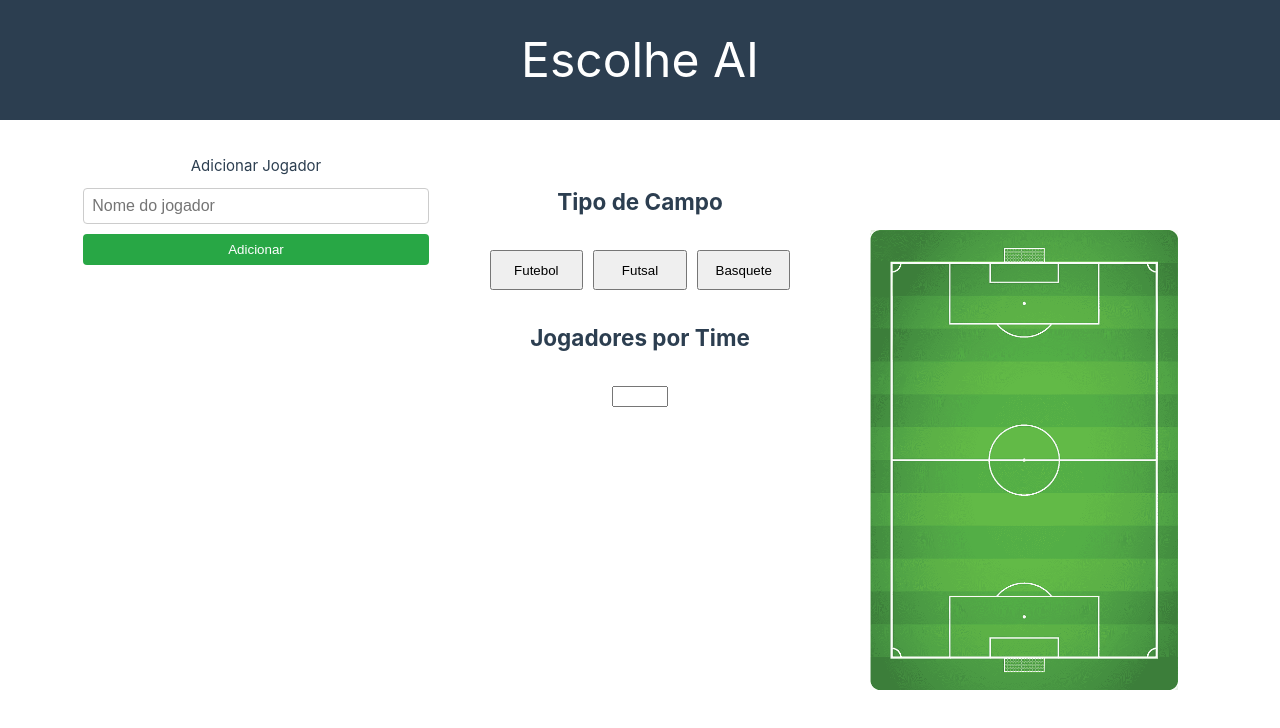
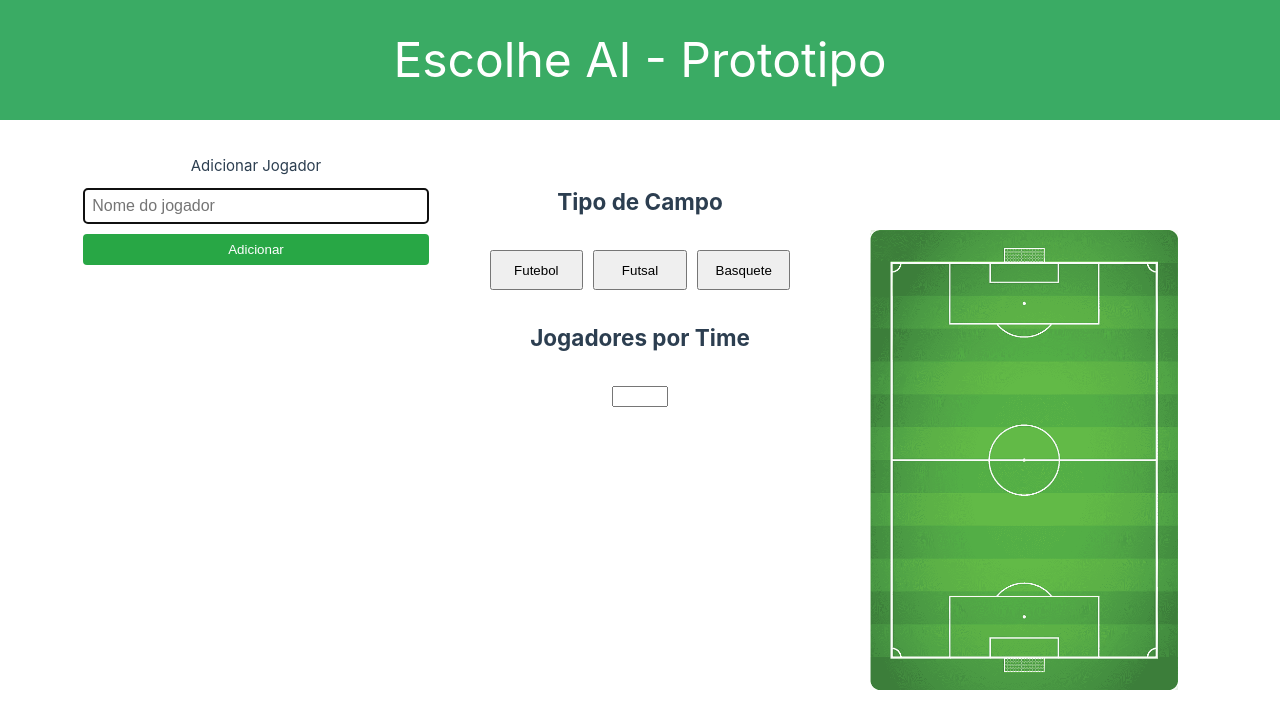
Before and after one commit to wendelcaldas/escolhe-ai, a Vue app: page / in a window 1280 px wide. Shown: the top 728 px of the page. Built offline with nearby package versions, Linux system fonts and the light colour scheme.

Commit message:
focus input

```diff
--- a/src/components/FormJogador.vue
+++ b/src/components/FormJogador.vue
@@ -2,7 +2,13 @@
     <div class="column">
       <div class="form-container">
         <p>Adicionar Jogador</p>
-        <input v-model="novoJogador" type="text" placeholder="Nome do jogador" />
+        <input
+            ref="inputJogador"
+            v-model="novoJogador"
+            type="text"
+            placeholder="Nome do jogador"
+            @keyup.enter="adicionarJogador"
+        />
         <button @click="adicionarJogador">Adicionar</button>
 
         <ul v-if="jogadores.length > 0" class="lista-jogadores">
@@ -26,9 +32,13 @@
     methods: {
       adicionarJogador() {
         if (this.novoJogador.trim() !== "") {
-          this.jogadores.push(this.novoJogador.trim());
-          this.$emit("adicionarJogador", this.novoJogador.trim()); // Evento pra mandar pro main
-          this.novoJogador = ""; // Limpa o campo após adicionar
+        const nome = this.novoJogador.trim();
+        this.jogadores.push(nome);
+        this.$emit("adicionarJogador", nome);
+        this.novoJogador = "";
+
+        // foca no input novamente
+        this.$refs.inputJogador.focus();
         }
       },
       removerJogador(index) {
@@ -36,6 +46,9 @@
           const jogadorRemovido = jogadores.value[index];
       },
     },
+    mounted() {
+      this.$refs.inputJogador.focus();
+    }
   };
   </script>
 
--- a/src/components/Header.vue
+++ b/src/components/Header.vue
@@ -1,6 +1,6 @@
 <template>
   <header class="header">
-    <h1>Escolhe AI</h1>
+    <h1>Escolhe AI - Prototipo</h1>
   </header>
 </template>
 
@@ -8,7 +8,8 @@
 .header {
   width: 100%;
   height: 15vh;
-  background-color: #2c3e50;
+  /* background-color: #2c3e50; */
+  background-color: #3aab64;
   color: white;
   display: flex;
   align-items: center;
--- a/src/components/Main.vue
+++ b/src/components/Main.vue
@@ -13,13 +13,14 @@ const adicionarJogador = (nome) => {
 
 const removerJogador = (nome) => {
   jogadores.value = jogadores.value.filter(jogador => jogador !== nome);
+  console.log('cheogu aqui?')
 };
 </script>
 
 <template>
   <main class="main">
     <FormJogador @adicionar-jogador="adicionarJogador" />
-    <Config :jogadores="jogadores" />
+    <Config :jogadores="jogadores" @remover-jogador="removerJogador" />
     <Result :jogadores="jogadores" />
   </main>
 </template>
```
